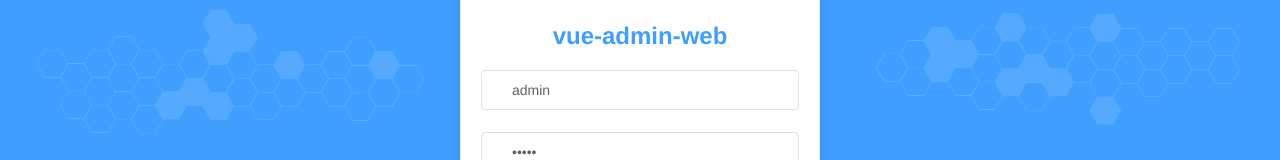
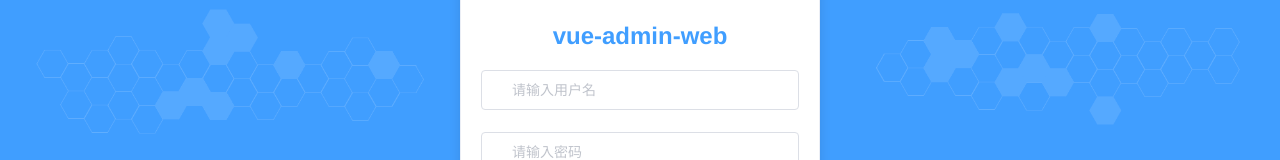
Before and after one commit to zxd95/vue-deadmin, a Vue app: page /#/login in a window 1280 px wide. Shown: the part 225-385 px from the top of the page. Built offline with nearby package versions, Linux system fonts and the light colour scheme; what v-charts would draw is missing.

Commit message:
Update index.vue

```diff
--- a/src/views/login/index.vue
+++ b/src/views/login/index.vue
@@ -49,7 +49,6 @@
 
 <script>
   import {isvalidUsername} from '@/utils/validate';
-  import {setSupport,getSupport,SupportUrl} from '@/utils/support';
   import login_center_bg from '@/assets/images/login_center_bg.png'
 
   export default {
@@ -71,8 +70,8 @@
       };
       return {
         loginForm: {
-          username: 'admin',
-          password: 'admin',
+          username: '',
+          password: '',
         },
         loginRules: {
           username: [{required: true, trigger: 'blur', validator: validateUsername}],
@@ -94,36 +93,12 @@
         }
       },
       handleLogin() {
-        // this.$refs.loginForm.validate(valid => {
-        //   debugger
-        //   if (valid) {
-        //     let isSupport = getSupport();
-        //     if(isSupport===undefined||isSupport==null){
-        //       this.dialogVisible =true;
-        //       return;
-        //     }
-        //     this.loading = true;
         this.$store.dispatch('Login', this.loginForm).then(() => {
           this.loading = false;
           this.$router.push({path: '/'})
         }).catch(() => {
-              debugger
           this.loading = false
         })
-        //   } else {
-        //     console.log('参数验证不合法！');
-        //     return false
-        //   }
-        // })
-      },
-      dialogConfirm(){
-        this.dialogVisible =false;
-        setSupport(true);
-        // window.location.href=SupportUrl;
-      },
-      dialogCancel(){
-        this.dialogVisible = false;
-        setSupport(false);
       }
     }
   }
```
Lines whose indentation alone changed are shown as unchanged.
